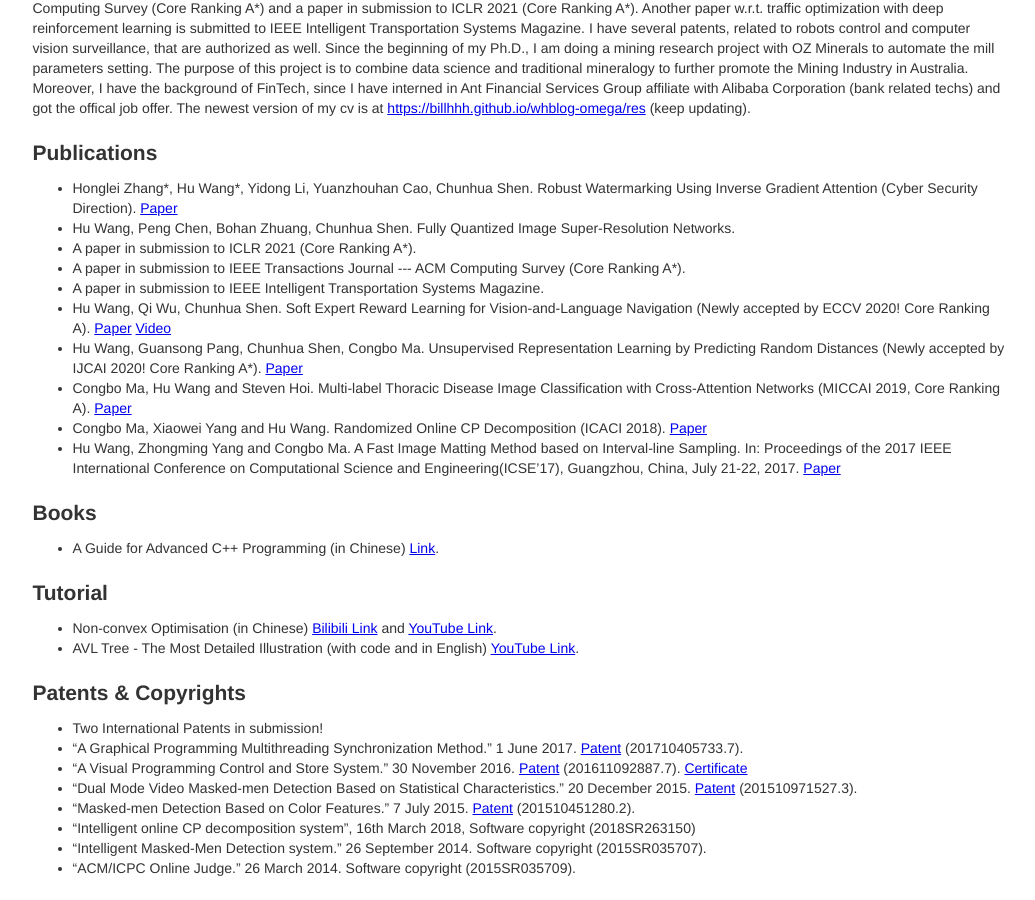
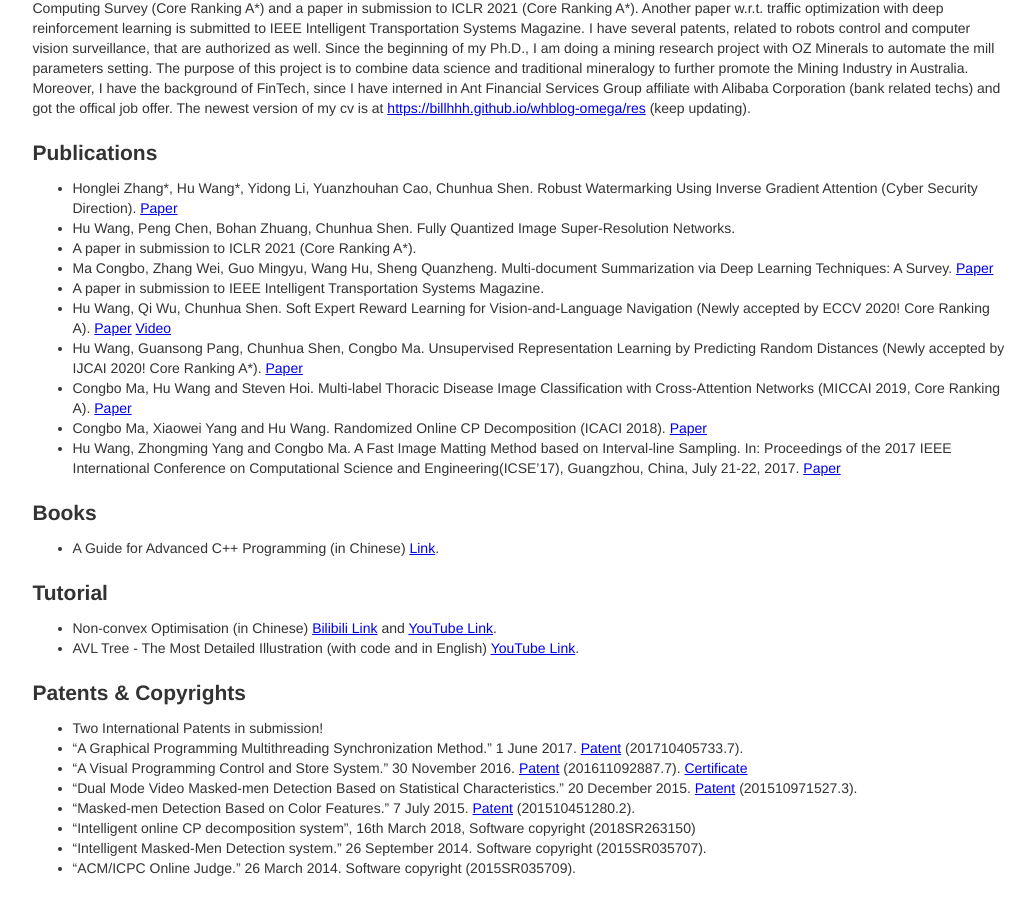
Before and after one commit to billhhh/whblog-omega, a Jekyll site: the page res/index.html, which Jekyll copies as it is, in a window 1280 px wide and 900 px high, scrolled down 432 px. Shown: the whole window, without its empty margins (120-1155 px from the left). Built offline with Jekyll 4.4.1, drawn with Linux system fonts in a browser that asks for light colours.

Commit message:
Update index.html

```diff
--- a/res/index.html
+++ b/res/index.html
@@ -69,7 +69,7 @@
             A paper in submission to ICLR 2021 (Core Ranking A*).
           </li>
 	  <li>
-            A paper in submission to IEEE Transactions Journal --- ACM Computing Survey (Core Ranking A*).
+            Ma Congbo, Zhang Wei, Guo Mingyu, Wang Hu, Sheng Quanzheng. Multi-document Summarization via Deep Learning Techniques: A Survey. <a href = "https://arxiv.org/abs/2011.04843">Paper</a>
           </li>
           <li>
             A paper in submission to IEEE Intelligent Transportation Systems Magazine.
```
